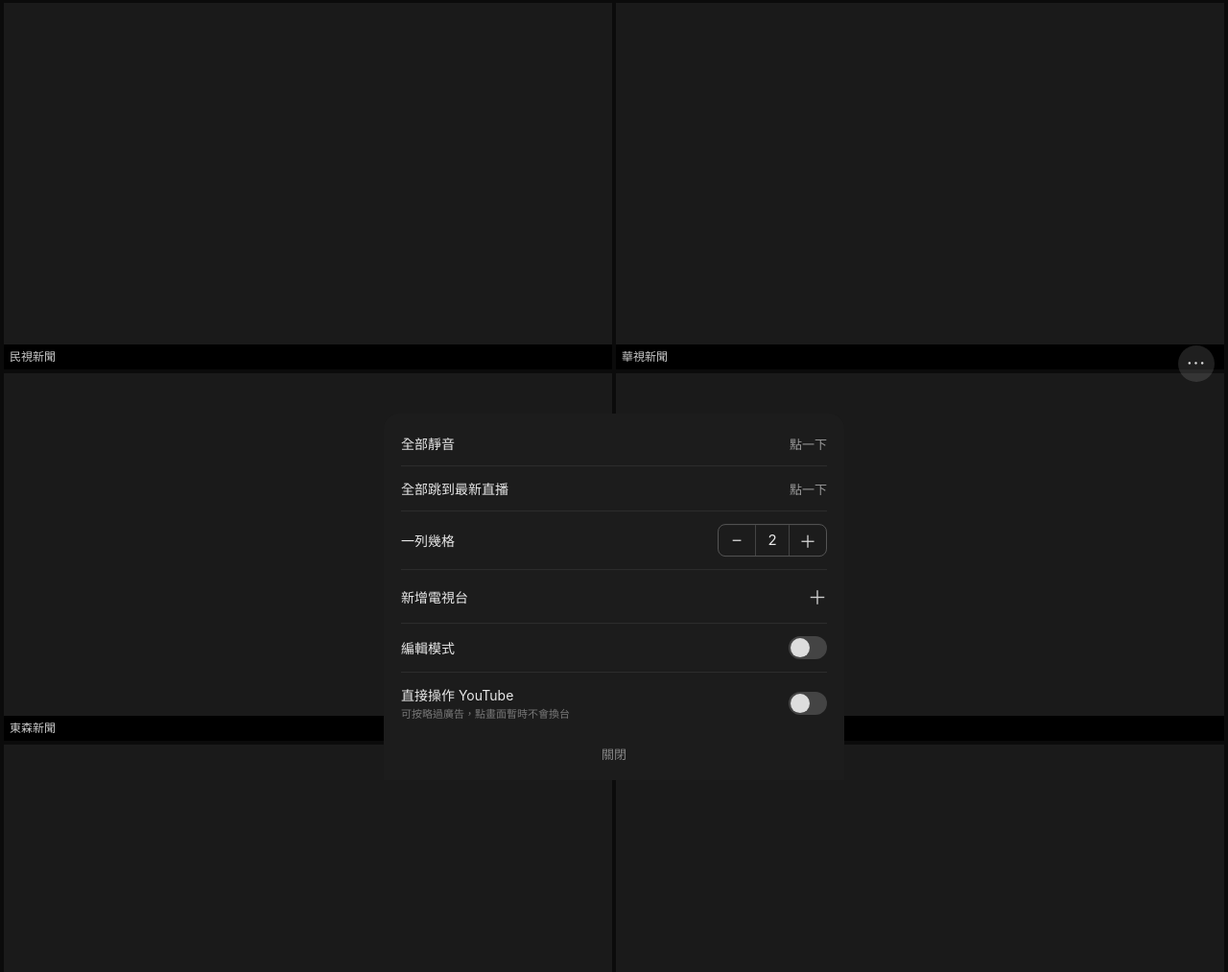
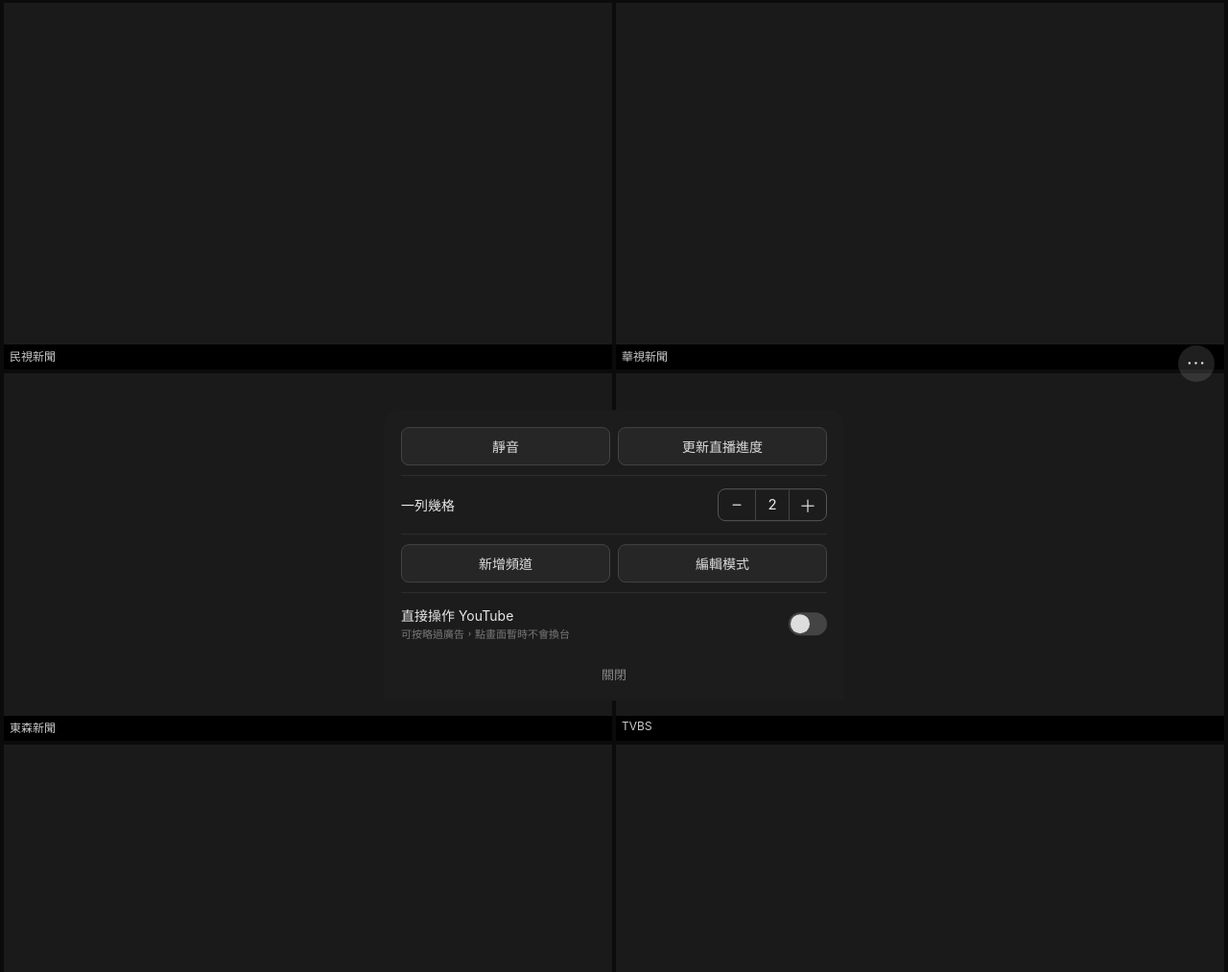
Before and after one commit to GaryStudioTW/election-wall, a plain HTML site: page index.html in a window 1280 px wide. Shown: the part 388-1401 px from the top of the page at 96% size. Drawn offline with Linux system fonts and the light colour scheme.

Commit message:
面板按鈕合併為左右兩欄
Co-Authored-By: Claude Opus 5.5 <noreply@anthropic.com>
Claude-Session: https://claude.ai/code/session_01MddPZY1vDKnN1emGvgw96m

```diff
--- a/index.html
+++ b/index.html
@@ -75,8 +75,13 @@
   .switch { width: 40px; height: 24px; border-radius: 12px; background: #444; position: relative; border: 0; cursor: pointer; padding: 0; }
   .switch::after { content: ""; position: absolute; top: 2px; left: 2px; width: 20px; height: 20px; border-radius: 50%;
     background: #ddd; transition: left 0.15s; }
-  body.editing #editSwitch, body.direct #directSwitch { background: #8a8a8a; }
-  body.editing #editSwitch::after, body.direct #directSwitch::after { left: 18px; }
+  body.direct #directSwitch { background: #8a8a8a; }
+  body.direct #directSwitch::after { left: 18px; }
+  .pair { display: grid; grid-template-columns: 1fr 1fr; gap: 8px; padding: 10px 0; border-bottom: 0.5px solid #2e2e2e; }
+  .pair button { height: 40px; border-radius: 8px; border: 0.5px solid #444; background: #262626; color: #ddd;
+    font-size: 14px; cursor: pointer; padding: 0 6px; }
+  .pair button:active { background: #333; }
+  body.editing #editSwitch { background: #eee; color: #111; border-color: #eee; }
   .close { display: block; width: 100%; background: none; border: 0; color: #888; font-size: 13px; padding: 12px 0 2px; cursor: pointer; }
 
   .dialog { position: fixed; z-index: 31; left: 50%; top: 50%; transform: translate(-50%, -50%);
@@ -109,16 +114,20 @@
 <div class="backdrop" id="backdrop"></div>
 
 <div class="sheet" id="sheet">
-  <div class="row click" id="muteAll"><span>全部靜音</span><span style="font-size:13px;color:#999">點一下</span></div>
-  <div class="row click" id="allLive"><span>全部跳到最新直播</span><span style="font-size:13px;color:#999">點一下</span></div>
+  <div class="pair">
+    <button id="muteAll">靜音</button>
+    <button id="allLive">更新直播進度</button>
+  </div>
   <div class="row">
     <span>一列幾格</span>
     <div class="stepper">
       <button id="colsMinus" aria-label="減少">−</button><span id="colsNum">2</span><button id="colsPlus" aria-label="增加">＋</button>
     </div>
   </div>
-  <div class="row click" id="sheetAdd"><span>新增電視台</span><span style="font-size:20px;color:#ccc">＋</span></div>
-  <div class="row"><span>編輯模式</span><button class="switch" id="editSwitch" aria-label="編輯模式"></button></div>
+  <div class="pair">
+    <button id="sheetAdd">新增頻道</button>
+    <button id="editSwitch">編輯模式</button>
+  </div>
   <div class="row" style="border:none"><span>直接操作 YouTube<br><span style="font-size:11px;color:#777">可按略過廣告，點畫面暫時不會換台</span></span><button class="switch" id="directSwitch" aria-label="直接操作 YouTube"></button></div>
   <button class="close" id="sheetClose">關閉</button>
 </div>
```
